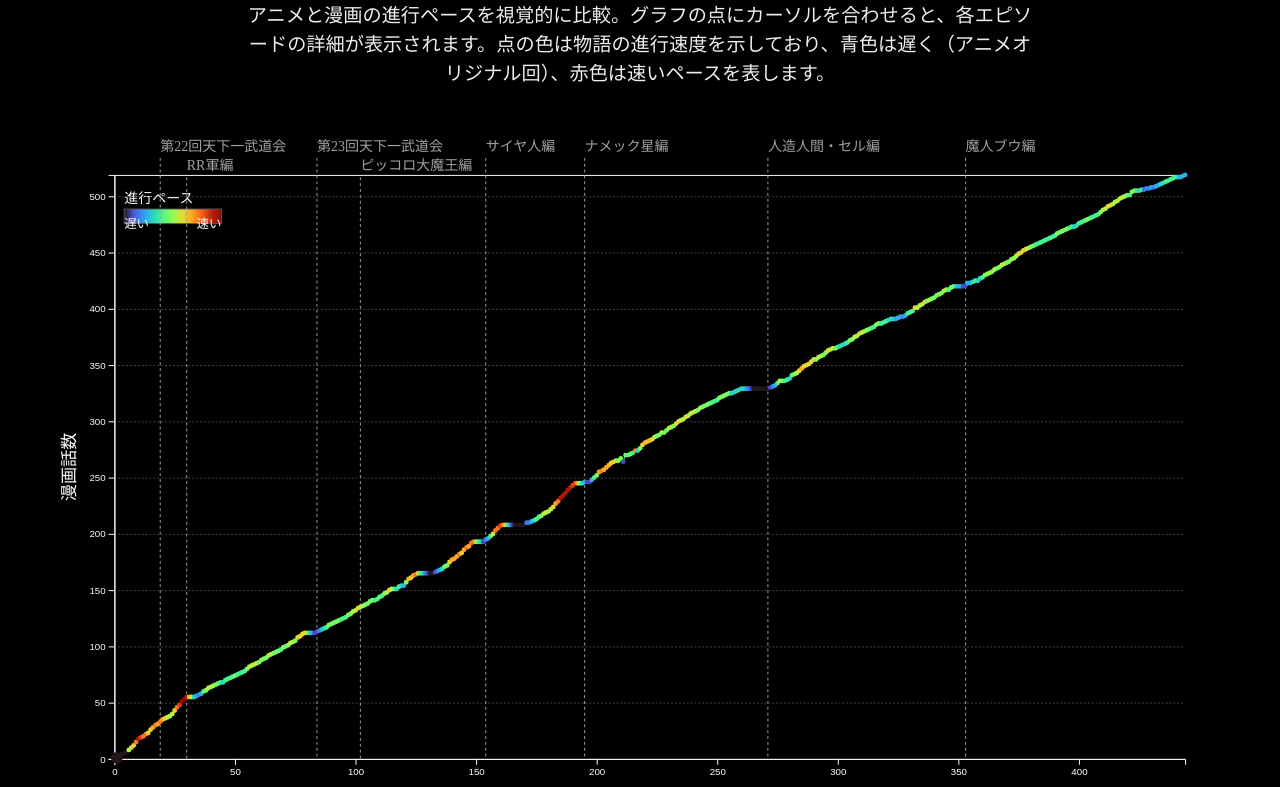
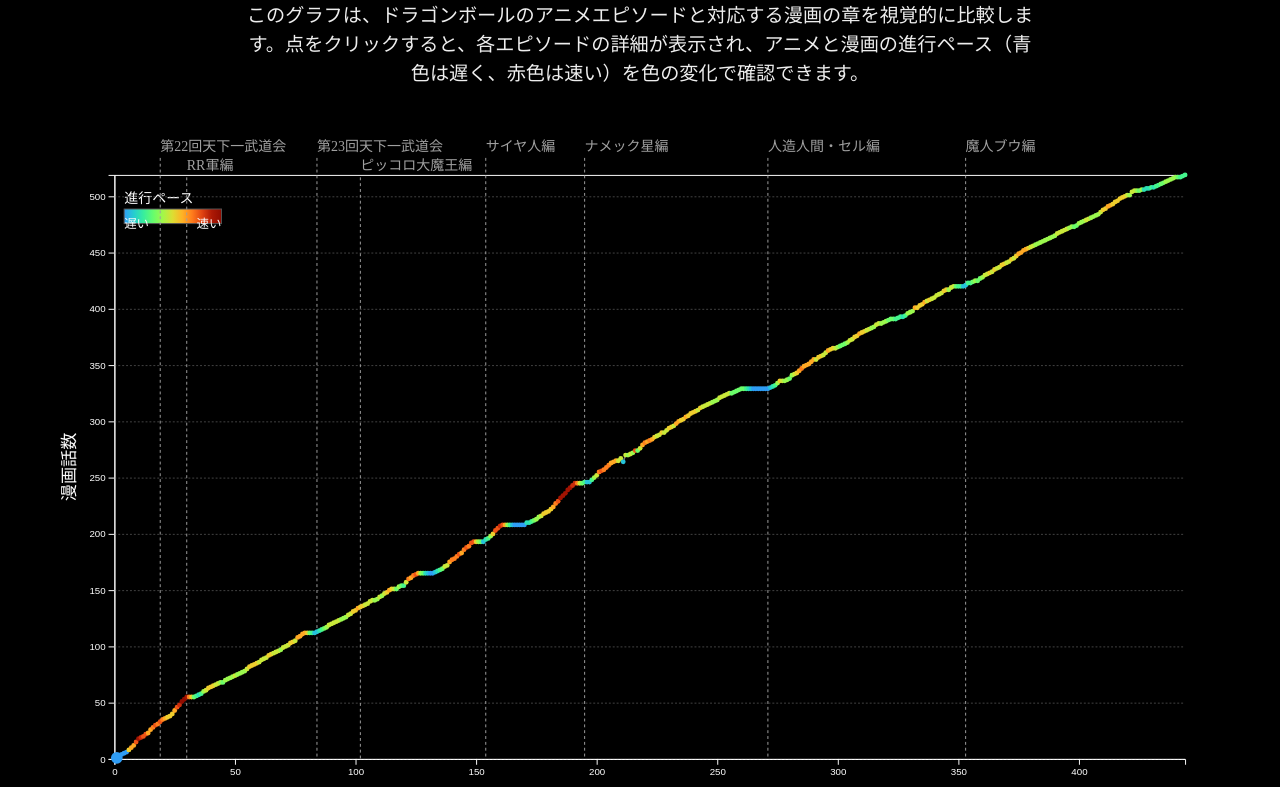
Before and after one commit to kenkawakenkenke/dbviz, a plain HTML site: page index.html in a window 1280 px wide. Shown: the part 110-897 px from the top of the page. Drawn offline with nearby package versions, Linux system fonts and the light colour scheme; a web font is replaced by a local one.

Commit message:
Update public visualization files from dragonmap

```diff
--- a/index.html
+++ b/index.html
@@ -3,13 +3,41 @@
   <head>
     <meta charset="UTF-8" />
     <meta name="viewport" content="width=device-width, initial-scale=1.0" />
+    <meta name="author" content="[YOUR_NAME_HERE]" />
+    <meta name="robots" content="index, follow" />
+    <meta name="theme-color" content="#000000" />
     <meta name="description" content="ドラゴンボールのアニメと漫画の進行ペースを比較するインタラクティブグラフ。各エピソードのペースを視覚的に分析し、詳細を探索。" />
     <meta name="keywords" content="ドラゴンボール, アニメ, 漫画, 進行ペース, 比較, グラフ, D3.js, 可視化, Dragon Ball, Anime, Manga, Pace, Comparison, Graph, Visualization" />
+
+    <!-- Open Graph / Facebook -->
     <meta property="og:title" content="ドラゴンボール：アニメ vs 漫画 進行グラフ" />
     <meta property="og:description" content="ドラゴンボールのアニメと漫画の進行ペースを比較するインタラクティブグラフ。各エピソードのペースを視覚的に分析し、詳細を探索。" />
     <meta property="og:type" content="website" />
-    <meta property="og:url" content="[YOUR_PAGE_URL_HERE]" />
+    <meta property="og:url" content="https://kenkawakenkenke.github.io/dbviz/" />
+    <meta property="og:image" content="https://kenkawakenkenke.github.io/dbviz/og_image.png" />
+
+    <!-- Twitter Card -->
+    <meta name="twitter:card" content="summary_large_image" />
+    <meta name="twitter:site" content="@kenkawakenkenke" />
+    <meta name="twitter:creator" content="@kenkawakenkenke" />
+    <meta name="twitter:title" content="ドラゴンボール：アニメ vs 漫画 進行グラフ" />
+    <meta name="twitter:description" content="ドラゴンボールのアニメと漫画の進行ペースを比較するインタラクティブグラフ。各エピソードのペースを視覚的に分析し、詳細を探索。" />
+    <meta name="twitter:image" content="https://kenkawakenkenke.github.io/dbviz/twitter_image.png" />
+
+    <!-- Canonical URL -->
+    <link rel="canonical" href="https://kenkawakenkenke.github.io/dbviz/" />
+
+    <!-- Favicon -->
+    <link rel="icon" href="/favicon.svg" type="image/svg+xml" />
+
     <title>ドラゴンボール アニメ vs 漫画 進行グラフ</title>
+
+    <!-- Preconnect for faster loading of external resources -->
+    <link rel="preconnect" href="https://d3js.org">
+    <link rel="preconnect" href="https://cdn.tailwindcss.com">
+    <link rel="preconnect" href="https://fonts.googleapis.com">
+    <link rel="preconnect" href="https://fonts.gstatic.com" crossorigin>
+
     <script src="https://d3js.org/d3.v7.min.js"></script>
     <script src="https://cdn.tailwindcss.com"></script>
     <link
@@ -89,7 +117,7 @@
     <div class="title-container">
       <h1 class="main-title">ドラゴンボール アニメ vs 漫画 進行グラフ</h1>
       <p class="subtitle">
-        アニメと漫画の進行ペースを視覚的に比較。グラフの点にカーソルを合わせると、各エピソードの詳細が表示されます。点の色は物語の進行速度を示しており、青色は遅く（アニメオリジナル回）、赤色は速いペースを表します。
+        このグラフは、ドラゴンボールのアニメエピソードと対応する漫画の章を視覚的に比較します。点をクリックすると、各エピソードの詳細が表示され、アニメと漫画の進行ペース（青色は遅く、赤色は速い）を色の変化で確認できます。
       </p>
     </div>
 
@@ -215,8 +243,9 @@
 
         const maxPace = d3.max(mergedData, (d) => d.pace);
         const colorScale = d3
-          .scaleSequential(d3.interpolateTurbo)
-          .domain([0, maxPace]);
+          .scaleSequential()
+          .domain([0, maxPace]) // Input domain is the pace values
+          .interpolator(d => d3.interpolateTurbo(0.2 + d * 0.8)); // Map 0-1 normalized input to 0.2-1 for interpolateTurbo
 
         // Legend elements (moved inside SVG)
         const legendGroup = svg
```
Also changed, not shown: favicon.svg (added), og_image.png (added), twitter_image.png (added), 1 other file.
